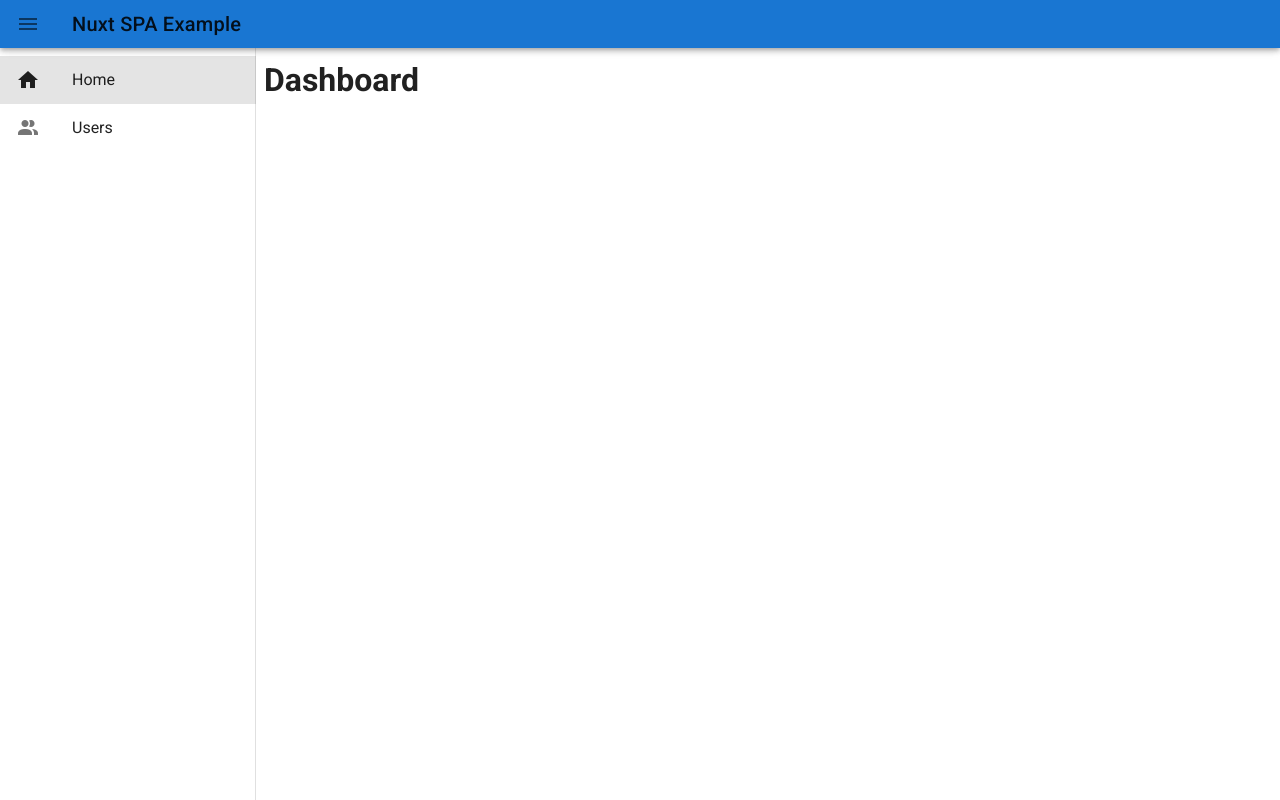
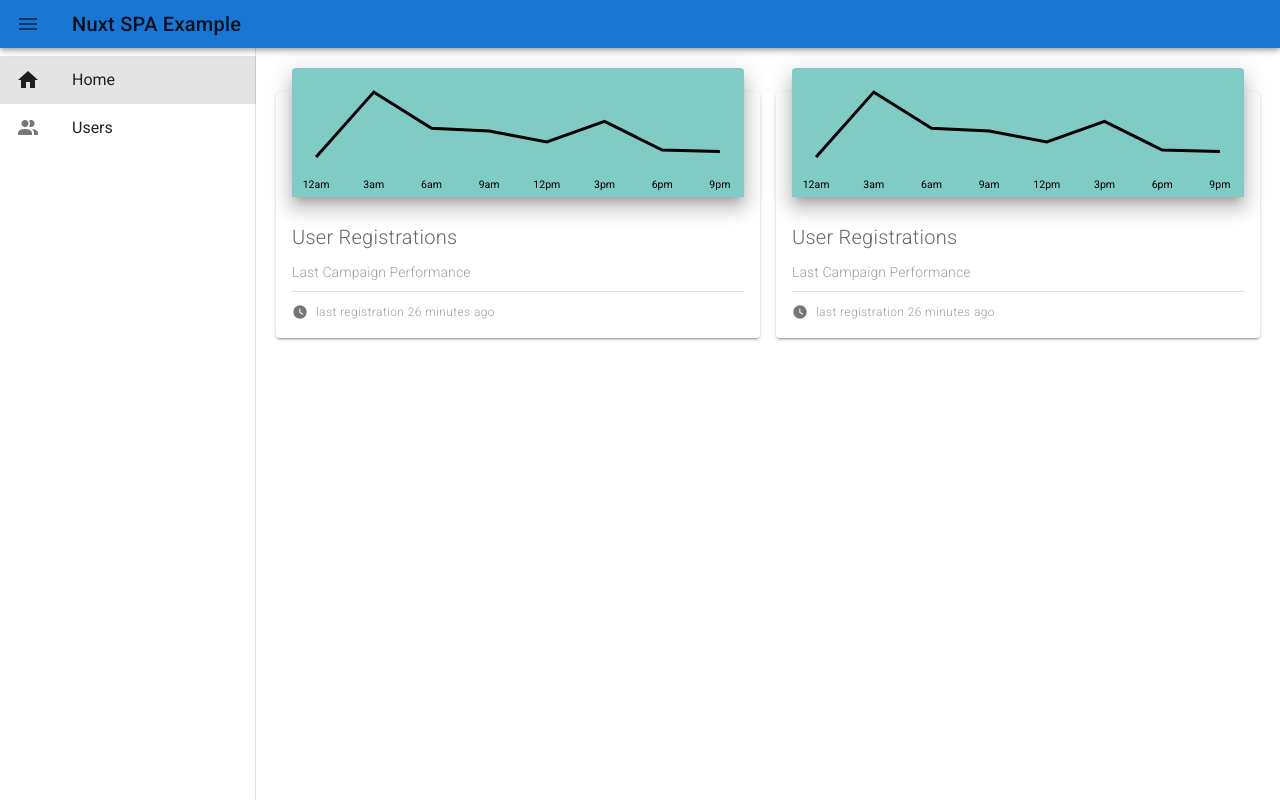
Before and after one commit to maximebeaudoin/nuxt-spa-example, a Nuxt app: page / in a window 1280 px wide. Built offline with nearby package versions, Linux system fonts and the light colour scheme.

Commit message:
Add som element to the dashboard

```diff
--- a/pages/index.vue
+++ b/pages/index.vue
@@ -1,7 +1,110 @@
 <template>
-  <div class="d-flex pa-2">
-    <h1>
-      Dashboard
-    </h1>
-  </div>
+  <v-container class="mt-6">
+    <v-row no-gutters>
+      <v-col cols="6" class="pa-2">
+        <v-card>
+          <v-sheet
+            class="v-sheet--offset mx-auto"
+            color="teal lighten-3"
+            elevation="12"
+            max-width="calc(100% - 32px)"
+          >
+            <v-sparkline
+              :labels="labels"
+              :value="value"
+              color="black"
+              line-width="2"
+              padding="16"
+            />
+          </v-sheet>
+
+          <v-card-text class="pt-0">
+            <div class="title font-weight-light mb-2">
+              User Registrations
+            </div>
+            <div class="subheading font-weight-light grey--text">
+              Last Campaign Performance
+            </div>
+            <v-divider class="my-2" />
+            <v-icon
+              class="mr-2"
+              small
+            >
+              mdi-clock
+            </v-icon>
+            <span class="caption grey--text font-weight-light">last registration 26 minutes ago</span>
+          </v-card-text>
+        </v-card>
+      </v-col>
+      <v-col cols="6" class="pa-2">
+        <v-card>
+          <v-sheet
+            class="v-sheet--offset mx-auto"
+            color="teal lighten-3"
+            elevation="12"
+            max-width="calc(100% - 32px)"
+          >
+            <v-sparkline
+              :labels="labels"
+              :value="value"
+              color="black"
+              line-width="2"
+              padding="16"
+            />
+          </v-sheet>
+
+          <v-card-text class="pt-0">
+            <div class="title font-weight-light mb-2">
+              User Registrations
+            </div>
+            <div class="subheading font-weight-light grey--text">
+              Last Campaign Performance
+            </div>
+            <v-divider class="my-2" />
+            <v-icon
+              class="mr-2"
+              small
+            >
+              mdi-clock
+            </v-icon>
+            <span class="caption grey--text font-weight-light">last registration 26 minutes ago</span>
+          </v-card-text>
+        </v-card>
+      </v-col>
+    </v-row>
+  </v-container>
 </template>
+
+<style>
+  .v-sheet--offset {
+    top: -24px;
+    position: relative;
+  }
+</style>
+
+<script>
+export default {
+  data: () => ({
+    labels: [
+      '12am',
+      '3am',
+      '6am',
+      '9am',
+      '12pm',
+      '3pm',
+      '6pm',
+      '9pm'
+    ],
+    value: [
+      200,
+      675,
+      410,
+      390,
+      310,
+      460,
+      250,
+      240
+    ]
+  })
+}
+</script>
```
